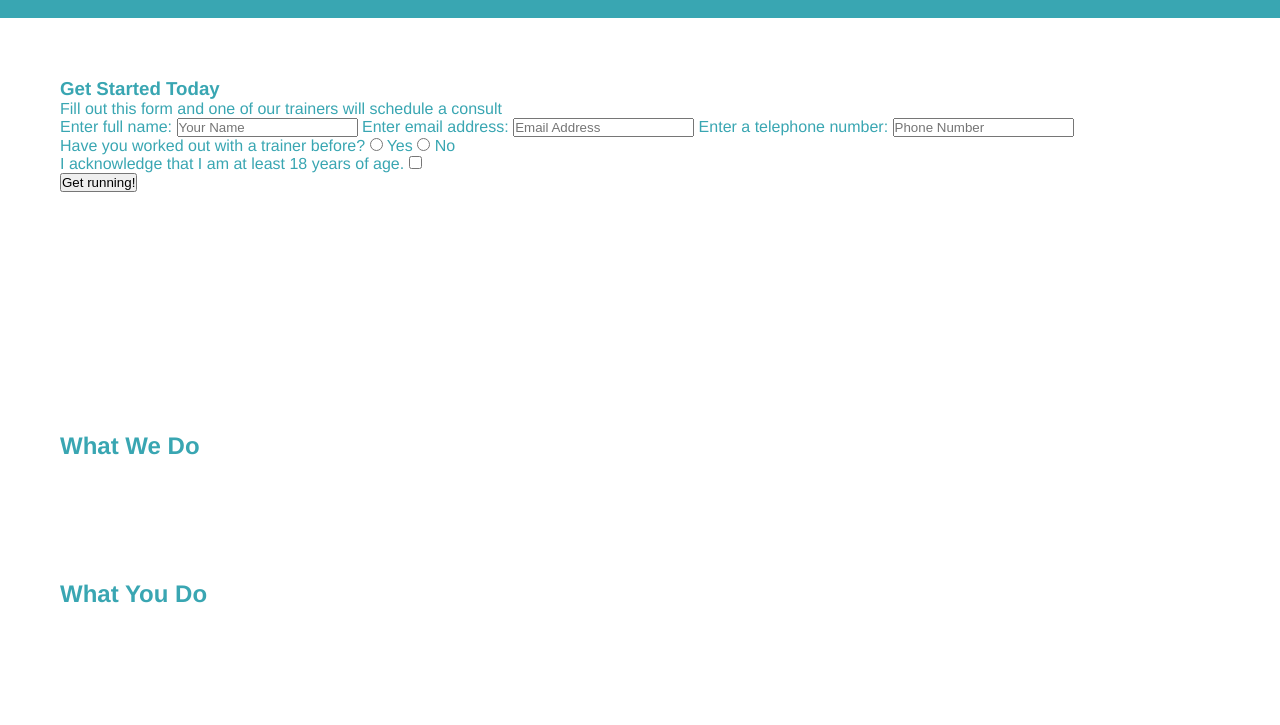
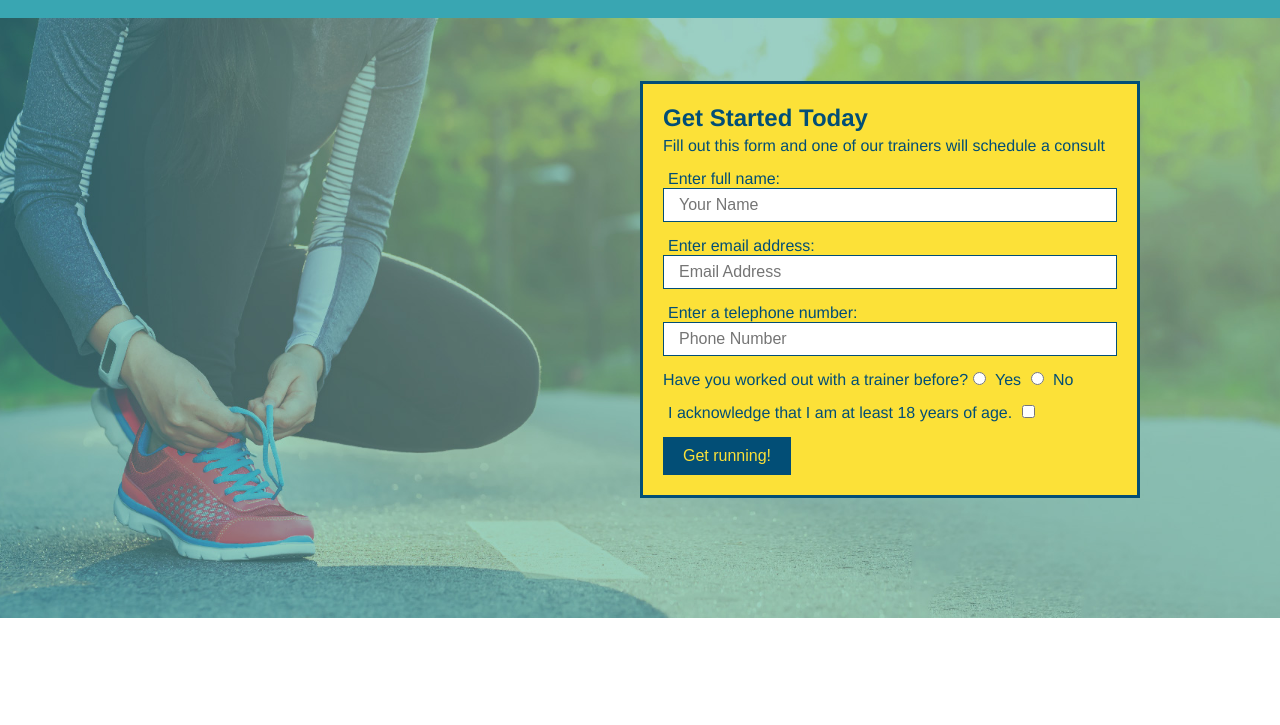
Before and after one commit to HunterMel/run-budddy, a plain HTML site: page index.html in a window 1280 px wide. Shown: the part 64-789 px from the top of the page. Drawn offline with Linux system fonts and the light colour scheme.

Commit message:
Added Backgroud Photos and Icon Images

```diff
--- a/assets/css/style.css
+++ b/assets/css/style.css
@@ -1,4 +1,62 @@
+/* Hero Style Start */
+.hero {
+  background-image: url("../images/hero-bg.jpg");
+  height: 600px;
+  background-size: cover;
+  background-position: center;
+  position: relative;
+}
 
+.hero-form {
+  background-color: #fce138;
+  padding: 20px;
+  width: 500px;
+  color: #024e76;
+}
+
+.hero-form {
+  border: 3px solid #024e76;
+  background-color: #fce138;
+  padding: 20px;
+  width: 500px;
+  color: #024e76;
+  position: absolute;
+  bottom: 120px;
+  right: 140px;
+}
+
+.hero-form p {
+  margin: 5px 0 15px 0;
+}
+
+.form-input {
+  border: 1px solid #024e76;
+  display: block;
+  padding: 7px 15px;
+  font-size: 16px;
+  color: #024e76;
+  width: 100%;
+  margin-bottom: 15px;
+}
+
+.hero-form h3 {
+  font-size: 24px;
+  margin: 0;
+}
+
+.hero-form label {
+  margin: 0 5px;
+}
+
+.hero-form button {
+  color: #fce138;
+  background-color: #024e76;
+  border: none;
+  padding: 10px 20px;
+  font-size: 16px;
+}
+/* HERO STYLES END */
+/* Hero Style End */
 
 
 
--- a/index.html
+++ b/index.html
@@ -37,18 +37,18 @@
             </nav>
         </header>
 
-        <section>
-            <div>
+        <section class="hero">
+            <div class="hero-form">
                 <h3>Get Started Today</h3>
                 <p>Fill out this form and one of our trainers will schedule a consult</p>
                 <!-- Add form element -->
                 <form>
                     <label for="name">Enter full name:</label>
-                    <input type="text" placeholder="Your Name" name="name" id="name" />
-                    <label for="email">Enter email address:</label>
-                    <input type="text" placeholder="Email Address" name="email" id="email" />
+                    <input type="text" placeholder="Your Name" name="name" id="name" class="form-input">
+                    <label for=" email">Enter email address:</label>
+                    <input type="text" placeholder="Email Address" name="email" id="email" class="form-input">
                     <label for="phone">Enter a telephone number:</label>
-                    <input type="text" placeholder="Phone Number" name="phone" id="phone" />
+                    <input type="text" placeholder="Phone Number" name="phone" id="phone" class="form-input">
                     <p>
                         Have you worked out with a trainer before?
                         <input type="radio" name="trainer-confirm" id="trainer-yes" />
@@ -74,13 +74,49 @@
         </section>
 
         <!-- "what we do" section -->
-        <section>
+        <section id="what-we-do">
+            ...
+        </section>
+
         <h2>What We Do</h2>
+        <p>
+            butcher selfies chambray shabby chic gentrify readymade yr Echo Park XOXO Tumblr normcore Banksy direct
+            trade Blue Bottle chillwave you probably haven't heard of them single-origin coffee Vice fanny pack
+            fixie Odd Future Austin fingerstache pickled twee synth Wes Anderson Thundercats viral bitters flannel
+            meggings narwhal Marfa Schlitz sustainable Intelligentsia umami deep v craft
+        </p>
         </section>
 
         <!-- "what you do" section -->
-        <section>
+        <section id="what-we-do">
+            ...
+        </section>
+
         <h2>What You Do</h2>
+
+        <div>
+            <!-- insert this img element -->
+            <img src="./assets/images/step-1.svg" alt="" />
+            <h3>Step 1: Fill Out the Form Above.</h3>
+            <p>You're already here, so why not?</p>
+        </div>
+
+        <div>
+            <img src="./assets/images/step-2.svg" alt="" />
+            <h3>Step 2: Consult with One of Our Trainers.</h3>
+            <p>Are you here to build muscle, lose weight, or just feel good?</p>
+        </div>
+
+        <div>
+            <img src="./assets/images/step-3.svg" alt="" />
+            <h3>Step 3: Get Running.</h3>
+            <p>Hit the ground running (literally) once your trainer lays out your plan.</p>
+        </div>
+
+        <div>
+            <img src="./assets/images/step-4.svg" alt="" />
+            <h3>Step 4: See Results.</h3>
+            <p>Bi-weekly checkins with your trainer will keep you focused</p>
             </section>
 
             <!-- "meet the trainers" section -->
```
Also changed, not shown: assets/images/step-1.svg (added), assets/images/step-2.svg (added), assets/images/step-3.svg (added), assets/images/step-4.svg (added). Lines whose indentation alone changed are shown as unchanged.
